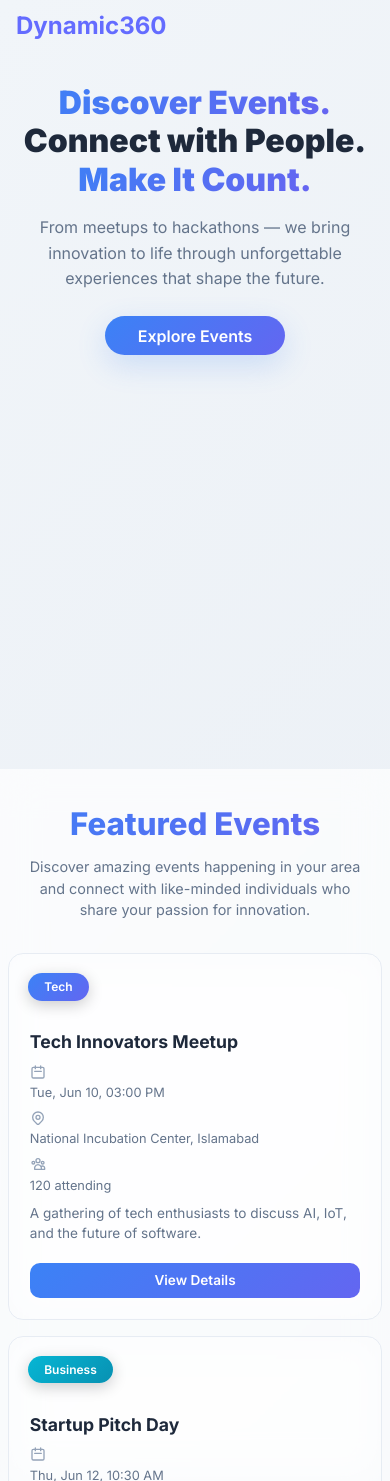
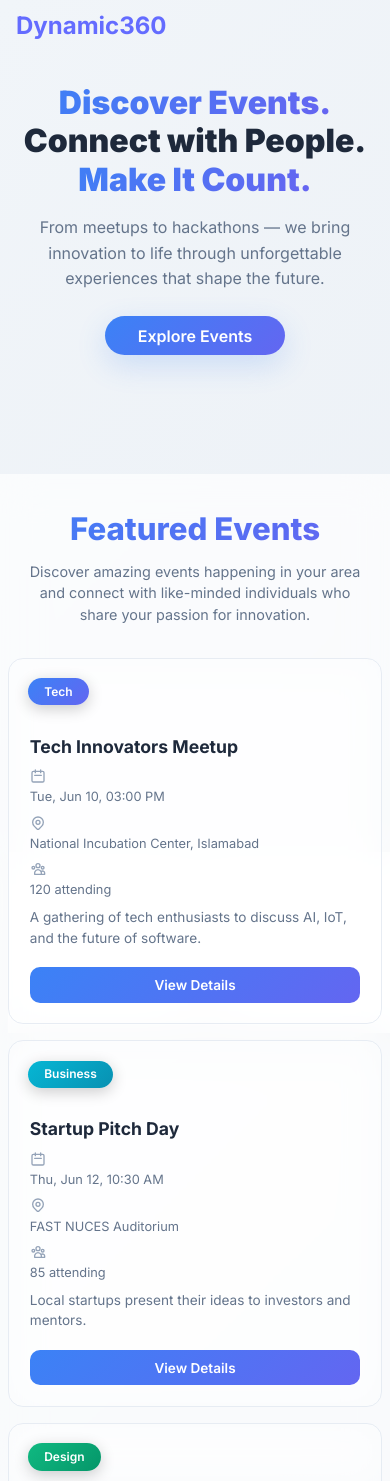
Before and after one commit to ChaudaryAbdullah/dynamic-360, a React (Vite) app: page / in a window 390 px wide. Shown: the top 1481 px of the page. Built offline with nearby package versions, Linux system fonts and the light colour scheme.

Commit message:
first commit

```diff
--- a/src/styles/Home.css
+++ b/src/styles/Home.css
@@ -509,7 +509,6 @@ body {
     backdrop-filter: blur(20px);
     padding: 1rem;
     box-shadow: 0 5px 20px rgba(0, 0, 0, 0.1);
-    display: none;
   }
 
   .navbar-nav.show {
@@ -524,8 +523,7 @@ body {
 
   .hero-section {
     padding: 2rem 1rem;
-    min-height: 90vh;
-    text-align: center;
+    min-height: 50vh;
   }
 
   .hero-title {
@@ -644,9 +642,16 @@ body {
     font-size: 1.3rem;
   }
 
+  .navbar-nav {
+    margin: 0.5rem;
+  }
+
+  .nav-link {
+    margin: 0.4rem;
+  }
   .hero-section {
     padding: 1.5rem 0.5rem;
-    min-height: 85vh;
+    min-height: 50vh;
   }
 
   .hero-title {
@@ -768,6 +773,13 @@ body {
     font-size: clamp(1.6rem, 12vw, 2.4rem);
   }
 
+  .navbar-nav {
+    margin: 0.1rem;
+  }
+
+  .nav-link {
+    margin: 0.1rem;
+  }
   .hero-subtitle {
     font-size: clamp(0.8rem, 6vw, 1rem);
   }
@@ -802,8 +814,15 @@ body {
 
 /* Landscape orientation for mobile */
 @media (max-width: 768px) and (orientation: landscape) {
+  .navbar-nav {
+    margin: 0.5rem;
+  }
+
+  .nav-link {
+    margin: 0.4rem;
+  }
   .hero-section {
-    min-height: 100vh;
+    min-height: 50vh;
     padding: 1rem;
   }
 
```
